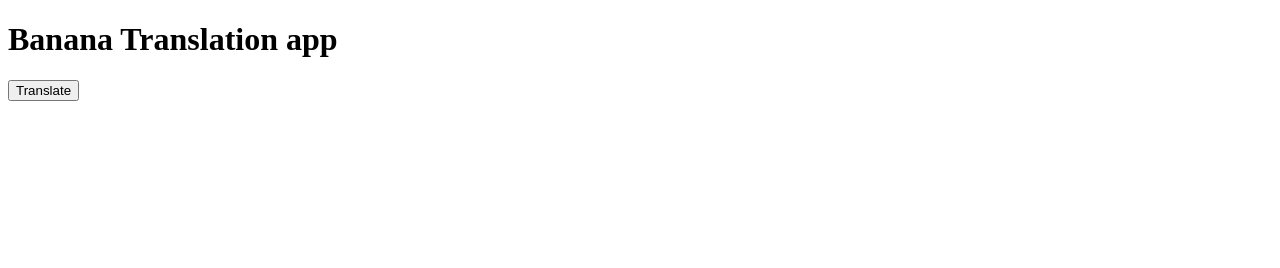
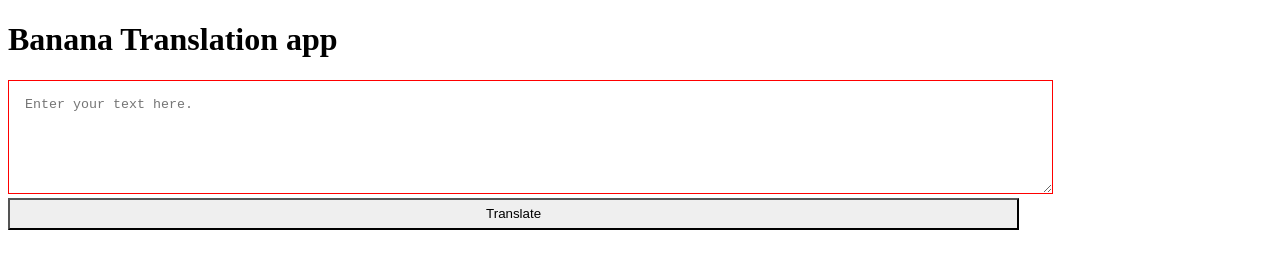
Before and after one commit to Yogesh188/Banana-App, a plain HTML site: page index.html in a window 1280 px wide. Drawn offline with Linux system fonts and the light colour scheme.

Commit message:
textarea input to console.log working

```diff
--- a/app.js
+++ b/app.js
@@ -1,9 +1,9 @@
 var btnTranslate = document.querySelector("#btn");
-
-// console.log("app.js working.");
+var txtInput = document.querySelector("#txt-input");
 
 function clickHandler() {
     console.log("clicked!");
+    console.log("input",txtInput.value);
 };
 
 btnTranslate.addEventListener("click",clickHandler);
--- a/index.html
+++ b/index.html
@@ -5,9 +5,13 @@
     <meta http-equiv="X-UA-Compatible" content="IE=edge">
     <meta name="viewport" content="width=device-width, initial-scale=1.0">
     <title>Banana Translation app</title>
+    <link href="styles.css" rel="stylesheet"/>
 </head>
 <body>
     <h1>Banana Translation app</h1>
+    <textarea id="txt-input"
+    placeholder="Enter your text here."></textarea>
+    <br>
     <button id="btn">Translate</button>
     <script src="app.js" type="text/javascript"></script>
 </body>
--- /dev/null
+++ b/styles.css
@@ -0,0 +1,17 @@
+textarea{
+    height:5rem;
+    border-color:red;
+    width: 80%;
+    align-self: center;
+    padding:1rem 1rem;
+
+}
+
+button{
+    height:2rem;
+    border-color:black;
+    width: 80%;
+    align-self: center;
+    align-content: center;
+    text-align: center;
+}
```
